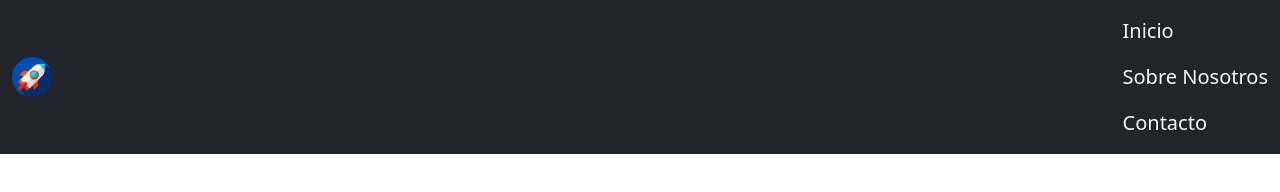
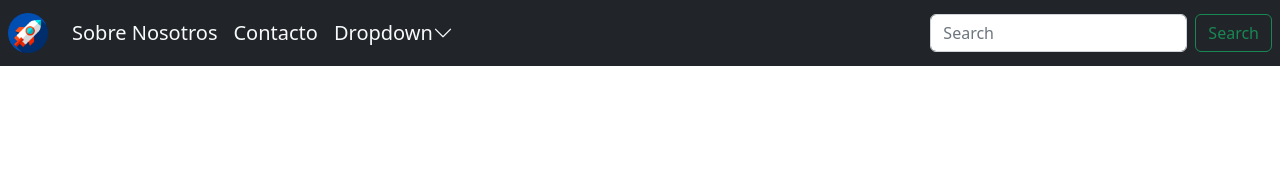
Before and after one commit to jerorguez/dor-bootstrap, a plain HTML site: page index.html in a window 1280 px wide. Drawn offline with nearby package versions, Linux system fonts and the light colour scheme.

Commit message:
Added button and expand the nav, also added padding 0 to container and padding left and right 2 to nav.

```diff
--- a/assets/css/styles.css
+++ b/assets/css/styles.css
@@ -8,3 +8,8 @@
     --grey: #d9d9db;
     --white: #fff;
 }
+
+.dropdown:hover .dropdown-menu {
+    display: block;
+    margin-top: 0;
+ }
--- a/index.html
+++ b/index.html
@@ -8,28 +8,45 @@
     <link rel="icon" type="image/vnd.microsoft.icon" href="./assets/img/rocket.png">
     <link rel="stylesheet" href="./assets/css/bootstrap.min.css">
     <link rel="stylesheet" href="./assets/css/styles.css">
+    <link rel="stylesheet" href="https://cdn.jsdelivr.net/npm/bootstrap-icons@1.9.1/font/bootstrap-icons.css">
     <title>SpaceNauts</title>
 </head>
 <body>
-    <div class="container-fluid text-bg-dark">
+    <div class="container-fluid p-0">
         <header class="d-flex align-items-center justify-content-between">
-            <div>
-                <a href="#">
+            <nav id="navbar" class="container-fluid fs-5 navbar navbar-expand-md navbar-dark bg-dark px-2" role="navigation">
+                <a class="navbar-brand" href="#">
                     <img src="./assets/img/rocket.png" alt="SpaceNauts" width="40">
                 </a>
-            </div>
-            <nav id="navbar" class="fs-5 navbar">
-                <ul class="navbar-nav">
-                    <li class="nav-item">
+                <button class="navbar-toggler" type="button" data-bs-toggle="collapse" data-bs-target="#navbarSupportedContent" aria-controls="navbarSupportedContent" aria-expanded="false" aria-label="Toggle navigation">
+                    <span class="navbar-toggler-icon"></span>
+                </button>
+                <div class="collapse navbar-collapse" id="navbarSupportedContent">
+                    <ul class="navbar-nav me-auto mb-2 mb-lg-0">
+                        <!-- <li class="nav-item">
                             <a href="#" class="nav-link text-light">Inicio</a>
-                    </li>
+                        </li> -->
                         <li class="nav-item">
                             <a href="#" class="nav-link text-light">Sobre Nosotros</a>
                         </li>
                         <li class="nav-item">
                             <a href="#" class="nav-link text-light">Contacto</a>
                         </li>
+                        <li class="nav-item dropdown">
+                            <a href="#" class="nav-link text-light"><span>Dropdown</span><i class="bi bi-chevron-down dropdown-indicator"></i></a>
+                            <ul class="dropdown-menu">
+                                <li><a class="dropdown-item" href="#">Action</a></li>
+                                <li><a class="dropdown-item" href="#">Another action</a></li>
+                                <li><hr class="dropdown-divider"></li>
+                                <li><a class="dropdown-item" href="#">Something else here</a></li>
                             </ul>
+                        </li>
+                    </ul>
+                    <form class="d-flex" role="search">
+                        <input class="form-control me-2" type="search" placeholder="Search" aria-label="Search">
+                        <button class="btn btn-outline-success" type="submit">Search</button>
+                    </form>
+                </div>
             </nav>
         </header>
     </div>
```
Lines whose indentation alone changed are shown as unchanged.
